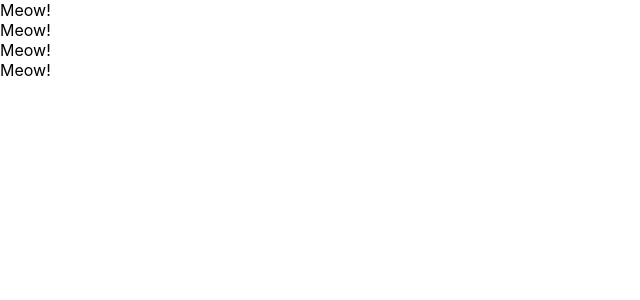
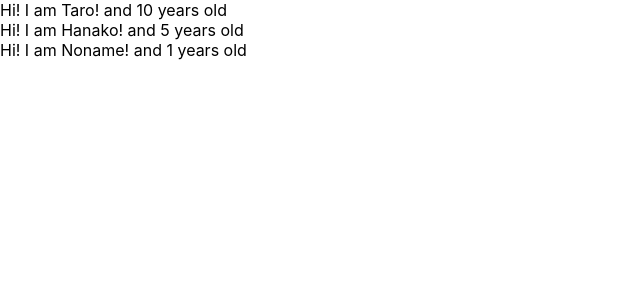
Before and after one commit to shingomatsuki/react-redux-crud-application, a React (Create React App) app: page / in a window 1280 px wide. Shown: the top 300 px of the page, without its empty margins (0-640 px from the left). Built offline with nearby package versions, Linux system fonts and the light colour scheme.

Commit message:
learn props of component

```diff
--- a/src/App.js
+++ b/src/App.js
@@ -1,30 +1,32 @@
 import React from 'react';
 
-// class App extends Component {
-//   render() {
-//     return (
-//       <React.Fragment>
-//         <label htmlFor="bar">bar</label>
-//         <input type="text" onChange={() => {console.log("i am clicked")}} />
-//       </React.Fragment>
-//     )
-//   }
-// }
 
 const App = () => {
+
+
+const profiles = [
+  { name: "Taro", age: 10, },
+  { name: "Hanako", age: 5 },
+  { name: "Noname"}
+]
+
   return (
     <div>
-      <Cat />
-      <Cat />
-      <Cat />
-      <Cat />
+      {
+        profiles.map((profile, index) => {
+          return <User name={profile.name} age={profile.age} key={index} />
+        })
+      }
     </div>
   )
 }
-const Cat = () => {
-  return <div>Meow!</div>
+const User = (props) => {
+  return <div>Hi! I am {props.name}! and {props.age} years old</div>
+}
+
+User.defaultProps = {
+  age: 1
 }
 
 
-
 export default App;
```
